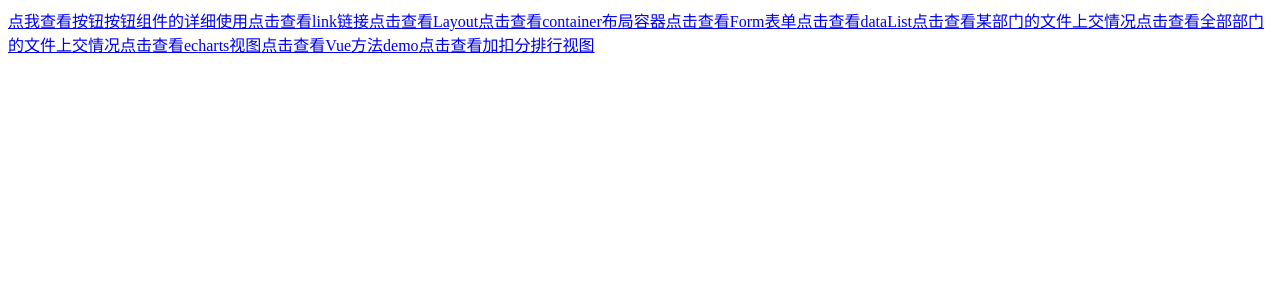
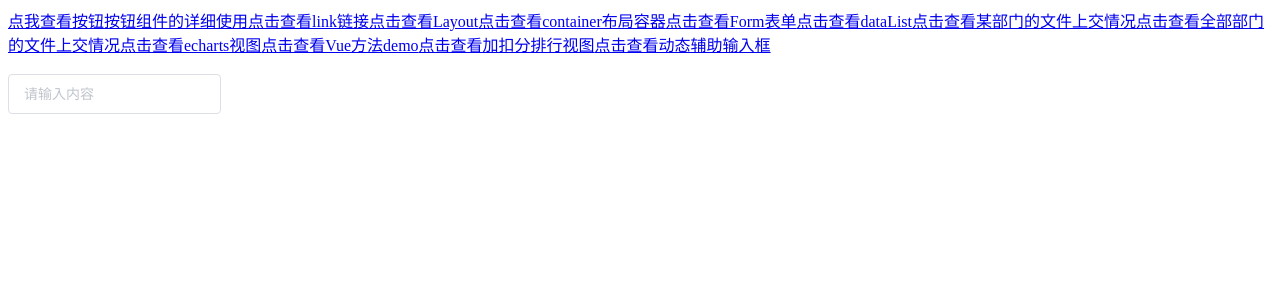
Before and after one commit to fu2000520/vue_ElementUI, a Vue app: page /#/dynamicSelect in a window 1280 px wide. Shown: the top 300 px of the page. Built offline with nearby package versions, Linux system fonts and the light colour scheme.

Commit message:
添加文本框動態輔助輸入

```diff
--- a/src/App.vue
+++ b/src/App.vue
@@ -13,6 +13,7 @@
     <a href="#/vueFangfaDemo">点击查看Vue方法demo</a>
     <a href="#/jiakoufenTable">点击查看加扣分排行视图</a>
     <!-- <a href="#/ditorView">点击查看富文本视图</a> -->
+    <a href="#/dynamicSelect">点击查看动态辅助输入框</a>
 
 
     <br/> <br/>
--- /dev/null
+++ b/src/components/scnAirDemo/dynamicSelect.vue
@@ -0,0 +1,82 @@
+<template>
+  <el-autocomplete
+    v-model="state"
+    :fetch-suggestions="querySearchAsync"
+    placeholder="请输入内容"
+    @select="handleSelect"
+  ></el-autocomplete>
+</template>
+<script>
+export default {
+  data() {
+    return {
+      restaurants: [],
+      state: "",
+      timeout: null,
+      saveMsg: "",
+    };
+  },
+  methods: {
+    querySearchAsync(queryString, cb) {
+      //根據輸入的内容從後臺模糊查詢數據
+
+    //   this.axios
+    //     .post("orgQuery", {
+    //       oname: queryString,
+    //     })
+    //     .then((res) => {
+    //       this.saveMsg = this.objArrtransArr(res.data);
+    //     });
+
+      //假數據
+      this.saveMsg = [
+        { value: "三全鲜食（北新泾店）", address: "长宁区新渔路144号" },
+        {
+          value: "Hot honey 首尔炸鸡（仙霞路）",
+          address: "上海市长宁区淞虹路661号",
+        },
+        {
+          value: "新旺角茶餐厅",
+          address: "上海市普陀区真北路988号创邑金沙谷6号楼113",
+        },
+      ];
+
+      //取出查詢出的内容
+      var restaurants = this.saveMsg;
+      //將查詢出的内容進行回顯
+      var results = queryString
+        ? restaurants.filter(this.createStateFilter(queryString))
+        : restaurants;
+
+      clearTimeout(this.timeout);
+      this.timeout = setTimeout(() => {
+        cb(results);
+      }, 3000 * Math.random());
+    },
+    createStateFilter(queryString) {
+      return (state) => {
+        return (
+          state.value.toLowerCase().indexOf(queryString.toLowerCase()) === 0
+        );
+      };
+    },
+    handleSelect(item) {
+      console.log(item);
+    },
+    //属性名转换
+    objArrtransArr(olddata) {
+      const newArr = [];
+      olddata.forEach((item) => {
+        // 定义数组内部对象形式
+        let obj = {};
+        obj.value = item["oname"];
+        obj.pkid = item["pkid"];
+        // 将对象数据推到数组中
+        newArr.push(obj);
+      });
+      return newArr;
+    },
+  },
+  mounted() {},
+};
+</script>
--- a/src/router/index.js
+++ b/src/router/index.js
@@ -16,6 +16,7 @@
 import jiakoufenTable from "../components/scnAirDemo/jiakoufenTable"
 import vueFangfaDemo from "../components/scnAirDemo/vueFangfaDemo"
 // import ditorView from "../components/scnAirDemo/ditorView"
+import dynamicSelect from "../components/scnAirDemo/dynamicSelect"
 
 Vue.use(Router)
 export default new Router({
@@ -35,5 +36,6 @@
     { path: '/jiakoufenTable', component: jiakoufenTable },
     { path: '/vueFangfaDemo', component: vueFangfaDemo },
     // { path: '/ditorView', component: ditorView },
+    { path: '/dynamicSelect', component: dynamicSelect },
   ]
 })
```
